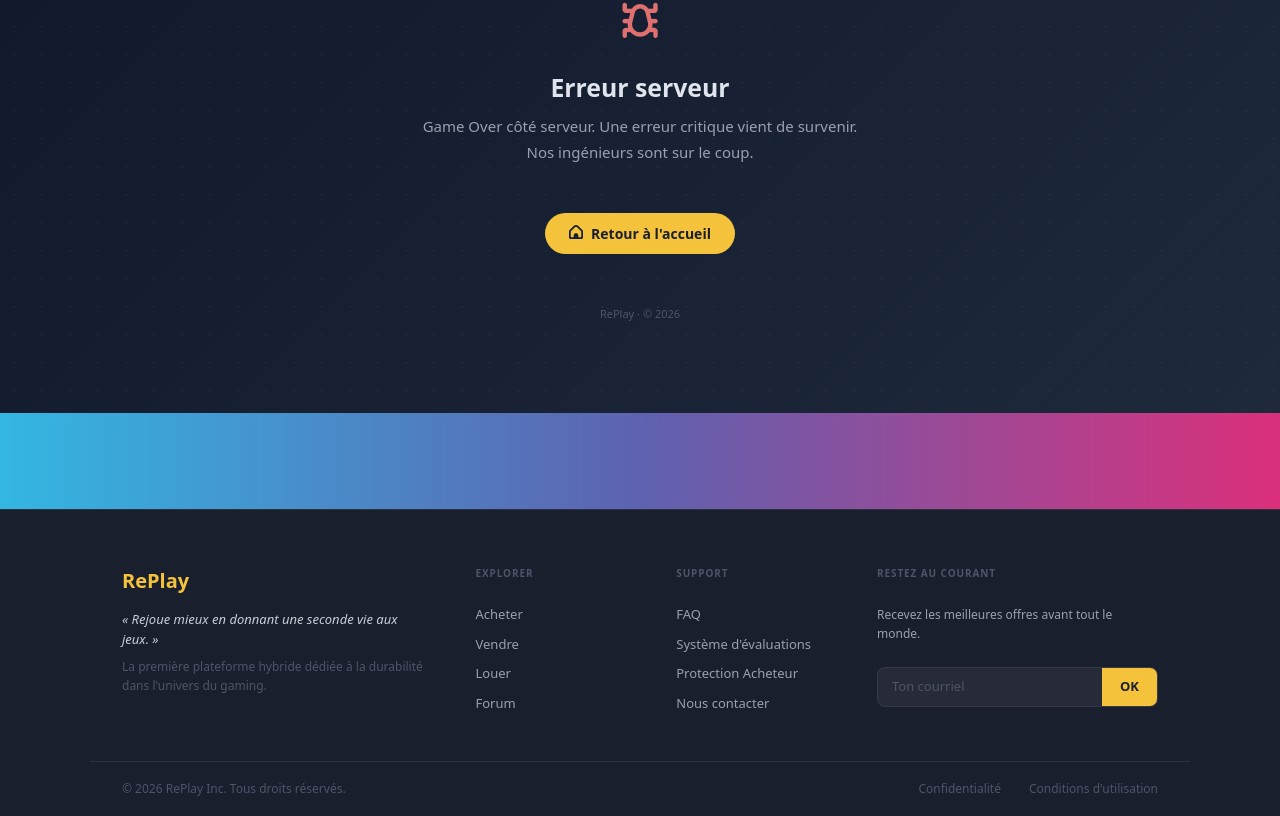
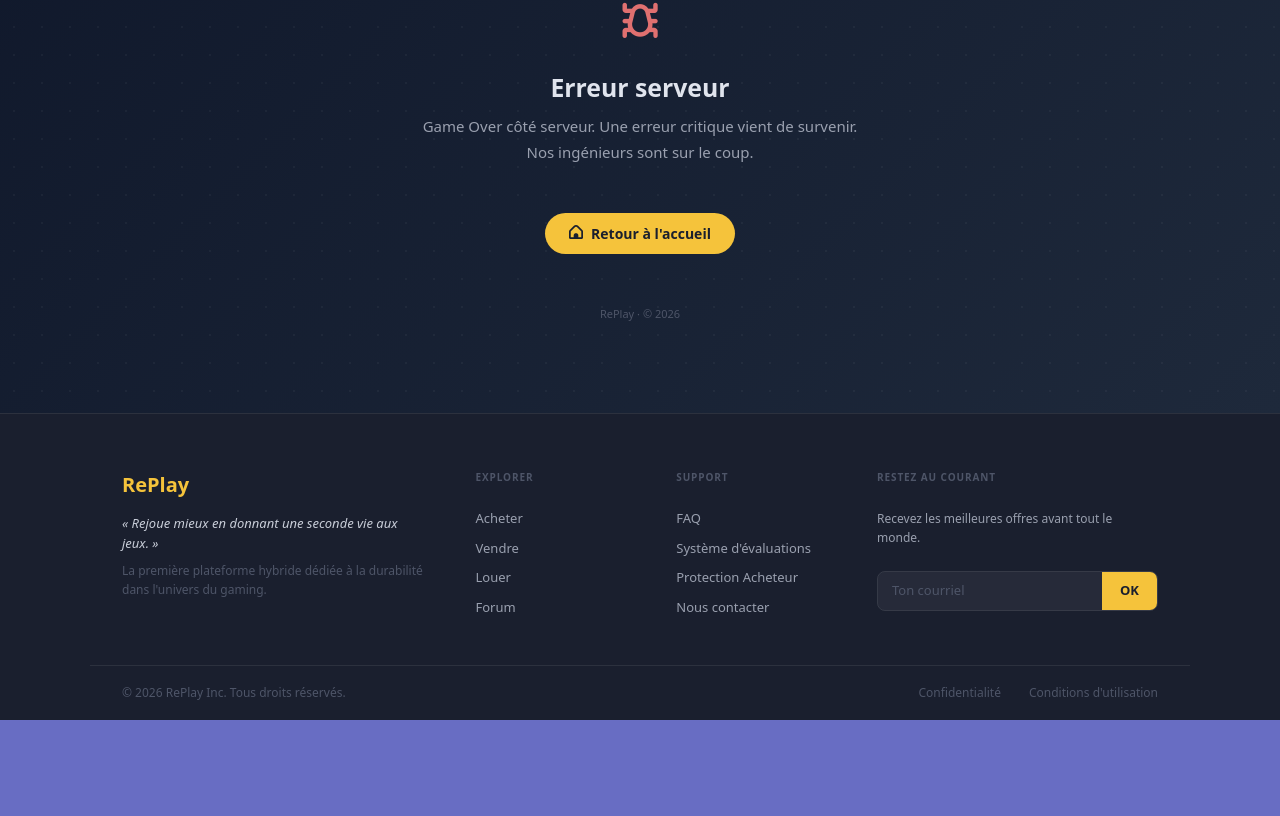
Before and after one commit to FelixPepin/Replay, a Vue app in the folder frontend/: page /erreur/500 in a window 1280 px wide. Shown: the part 345-1161 px from the top of the page. After the commit the page ends 1065 px from the top, so only its background shows below. Built offline with nearby package versions, Linux system fonts and the light colour scheme.

Commit message:
Fix affichage footer pour certain page (ajout d'un margin)

```diff
--- a/frontend/src/App.vue
+++ b/frontend/src/App.vue
@@ -148,7 +148,7 @@ function deconnecter() {
     </aside>
     <div class="main-content d-flex flex-column">
       <RouterView />
-      <footer class="site-footer mt-5">
+      <footer class="site-footer">
         <div class="footer-inner">
 
           <div class="footer-brand">
--- a/frontend/src/views/PageAchatJeu.vue
+++ b/frontend/src/views/PageAchatJeu.vue
@@ -1,6 +1,6 @@
 <template>
     <main class="container mt-5">
-        <div class="card p-4 shadow-sm" style="background-color: #fde8e8; border-radius: 20px;">
+        <div class="card p-4 shadow-sm mb-5" style="background-color: #fde8e8; border-radius: 20px;">
             <div class="row">
 
                 <div class="col-md-6">
--- a/frontend/src/views/PageLouerJeu.vue
+++ b/frontend/src/views/PageLouerJeu.vue
@@ -1,6 +1,6 @@
 <template>
   <main class="container mt-5">
-    <div class="card p-4 shadow-sm" style="background-color: #fde8e8; border-radius: 20px">
+    <div class="card p-4 shadow-sm mb-5" style="background-color: #fde8e8; border-radius: 20px">
       <div class="row">
         <div class="col-md-6">
           <h2 class="fw-bolder mb-3 text-black">{{ nomJeu }}</h2>
```
